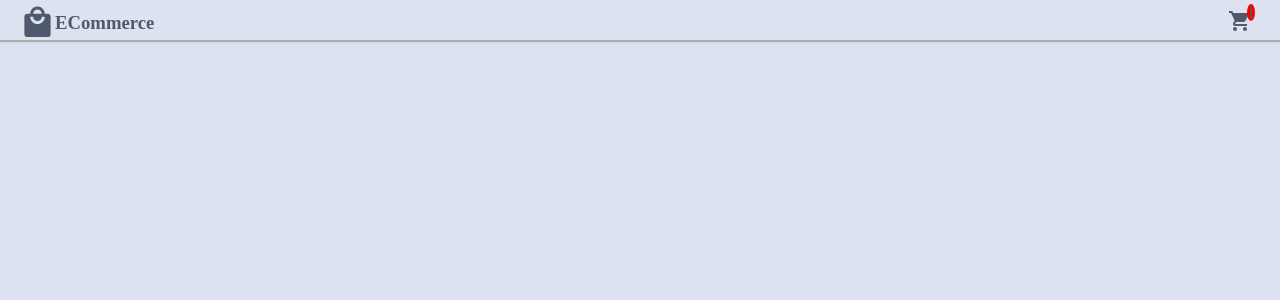
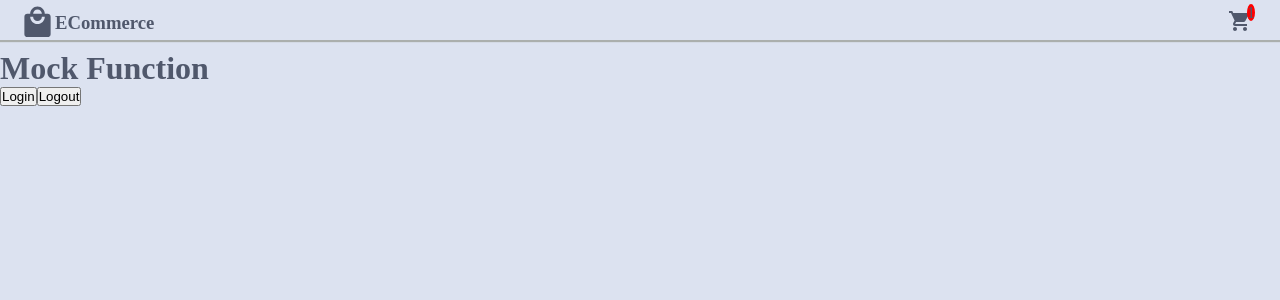
Before and after one commit to Aravindh0338/React-Testing, a React (Create React App) app: page /mock-function in a window 1280 px wide. Before the commit this address had no page. Shown: the top 300 px of the page. Built offline with nearby package versions, Linux system fonts and the light colour scheme.

Commit message:
Implement mock function

```diff
--- a/package.json
+++ b/package.json
@@ -15,6 +15,7 @@
     "jest": "^29.5.0",
     "react": "^18.2.0",
     "react-dom": "^18.2.0",
+    "react-query": "^3.39.3",
     "react-router": "^6.4.2",
     "react-router-dom": "^6.4.2",
     "react-scripts": "5.0.1",
--- a/src/App.js
+++ b/src/App.js
@@ -3,6 +3,7 @@ import "./App.css";
 import Nav from "./Components/Nav/Nav";
 import Home from "./Components/Home/Home";
 import Formfield from "./Components/FormValidation/Formfield";
+import Dummy from "./Components/MockFunction/Dummy";
 import { BrowserRouter as Router, Routes, Route } from "react-router-dom";
 import { QueryClient, QueryClientProvider } from "react-query";
 
@@ -24,6 +25,7 @@ function App() {
         <Routes>
           <Route path="/" element={<Home />} />
           <Route path="/register" element={<Formfield />} />
+          <Route path="/mock-function" element={<Dummy/>}/>
         </Routes>
 
       </Router>
--- /dev/null
+++ b/src/Components/MockFunction/Dummy.js
@@ -0,0 +1,22 @@
+import React, { useState } from "react";
+import { MockFunction } from "./MockFunction";
+
+function Dummy() {
+  const [msg, setMsg] = useState();
+
+  const fun = (arg) => {
+    console.log(MockFunction(arg));
+    setMsg(MockFunction(arg));
+  };
+
+  return (
+    <div data-testid="dummy">
+      <h1>Mock Function</h1>
+      {msg ? <div>{msg}</div> : ""}
+      <button onClick={() => fun(true)}>Login</button>
+      <button onClick={() => fun(false)}>Logout</button>
+    </div>
+  );
+}
+
+export default Dummy;
--- /dev/null
+++ b/src/Components/MockFunction/MockFunction.js
@@ -0,0 +1,6 @@
+export const MockFunction=(isLoggedIn)=>{
+    if(isLoggedIn){
+        return "You have Logged In"
+    }
+    return "please login"
+}
```
Also changed, not shown: 2 other files (tests, documents, lock files or other folders).
